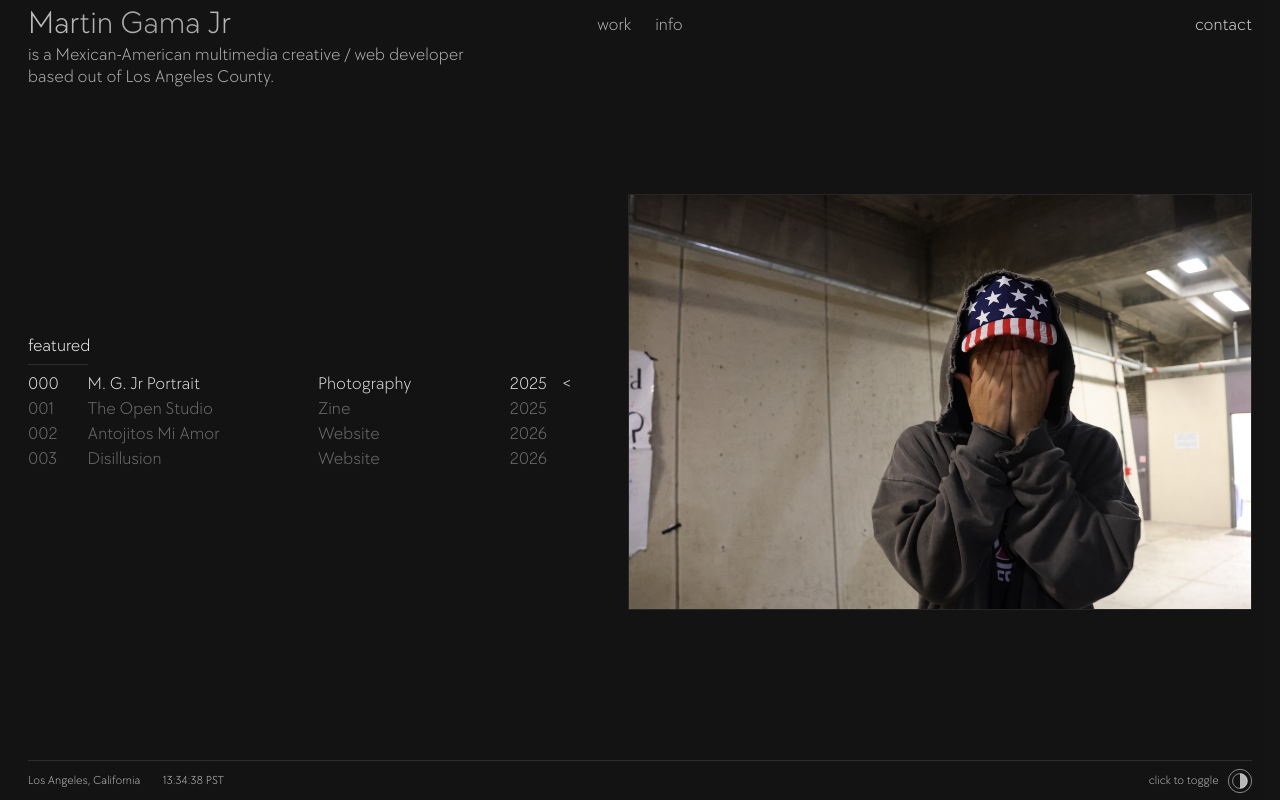
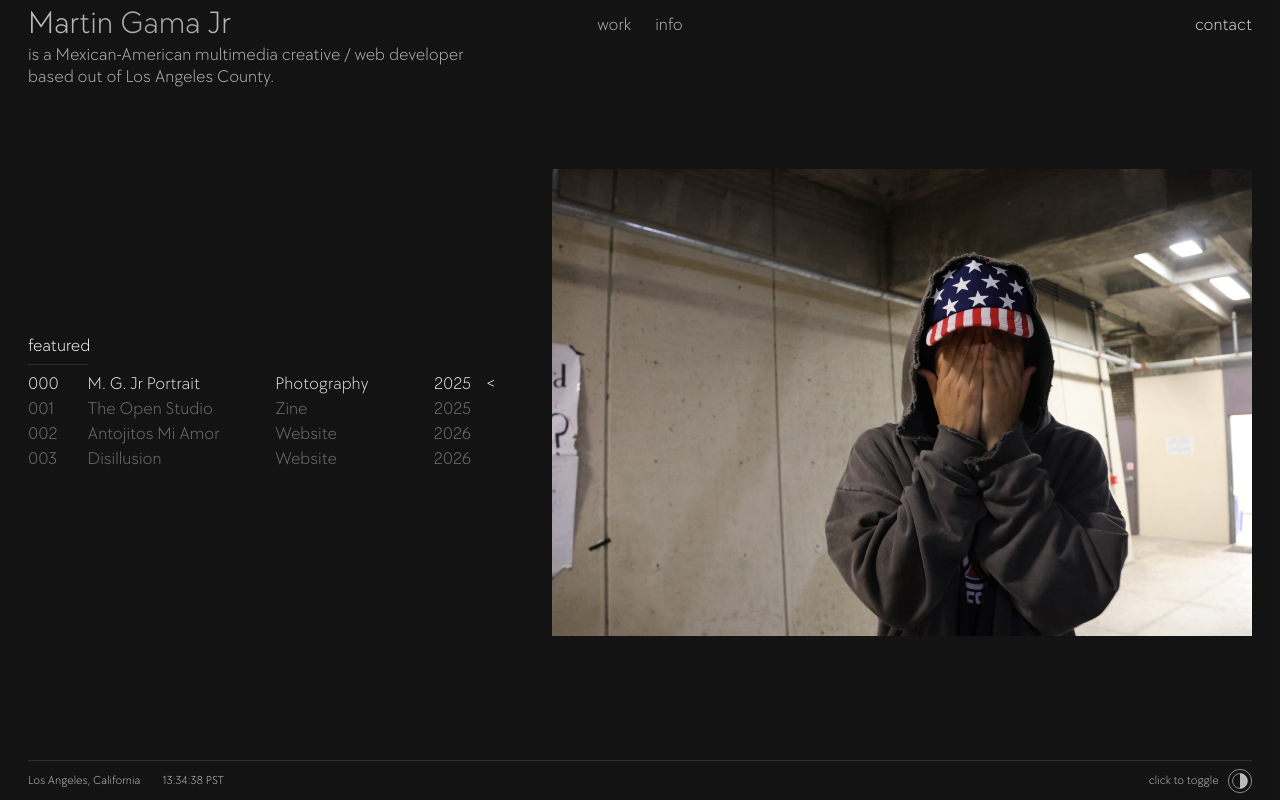
Before and after one commit to marzsh11/martins-portfolio, a React (Vite) app: page / in a window 1280 px wide. Built offline with nearby package versions, Linux system fonts and the light colour scheme.

Commit message:
improved home hero section

```diff
--- a/src/App.css
+++ b/src/App.css
@@ -13,7 +13,6 @@
   --brand-gradient-c: #f7f7f7d7;
   --brand-gradient-d: #f7f7f7f5;
   --brand-gradient-e: #dbdbdbcb;
-  --preview-outline: rgba(255, 255, 255, 0.7);
   --utility-font-size: clamp(1.1rem, 1.176vw, 1.65rem);
   --project-columns: 3rem minmax(0, 1.55fr) minmax(0, 1.2fr) 3rem 0.75rem;
   --project-column-gap: clamp(0.35rem, 0.9vw, 0.75rem);
@@ -52,7 +51,6 @@
   --brand-gradient-c: #080808d7;
   --brand-gradient-d: #080808f5;
   --brand-gradient-e: #242424cb;
-  --preview-outline: rgba(10, 10, 10, 0.7);
 }
 
 .site-header {
@@ -435,7 +433,7 @@
   position: absolute;
   inset: 0;
   display: grid;
-  grid-template-columns: minmax(0, 1fr) minmax(0, 1.15fr);
+  grid-template-columns: minmax(0, 0.8fr) minmax(0, 1.2fr);
   align-items: center;
   gap: clamp(2rem, 4.5vw, 4.5rem);
 }
@@ -448,34 +446,25 @@
 }
 
 .home-preview {
+  display: block;
+  justify-self: end;
+  width: min(60vw, 100%);
+}
+
+.home-preview--missing {
   display: grid;
   place-items: center;
-  justify-self: end;
-  width: min(100%, 42rem);
-  aspect-ratio: 1.5 / 1;
-  overflow: hidden;
-  border: 0.0625rem solid transparent;
+  min-height: clamp(12rem, 35vw, 24rem);
   background: rgba(255, 255, 255, 0.08);
-  transition: border-color 260ms ease;
 }
-
-.home-preview:hover,
-.home-preview:focus-visible { border-color: var(--preview-outline); }
-
-.home-preview:focus-visible { outline: 0.0625rem solid var(--preview-outline); outline-offset: 0.25rem; }
 
 .home-preview__image {
   display: block;
   width: 100%;
-  height: 100%;
-  object-fit: cover;
-  transition: transform 420ms cubic-bezier(0.2, 0.75, 0.25, 1);
+  height: auto;
+  max-height: 70svh;
+  object-fit: contain;
 }
-
-.home-preview:hover .home-preview__image,
-.home-preview:focus-visible .home-preview__image { transform: scale(0.97); }
-
-.home-preview:active .home-preview__image { transform: scale(0.94); }
 
 .home-preview__fallback {
   padding: 1rem;
```
